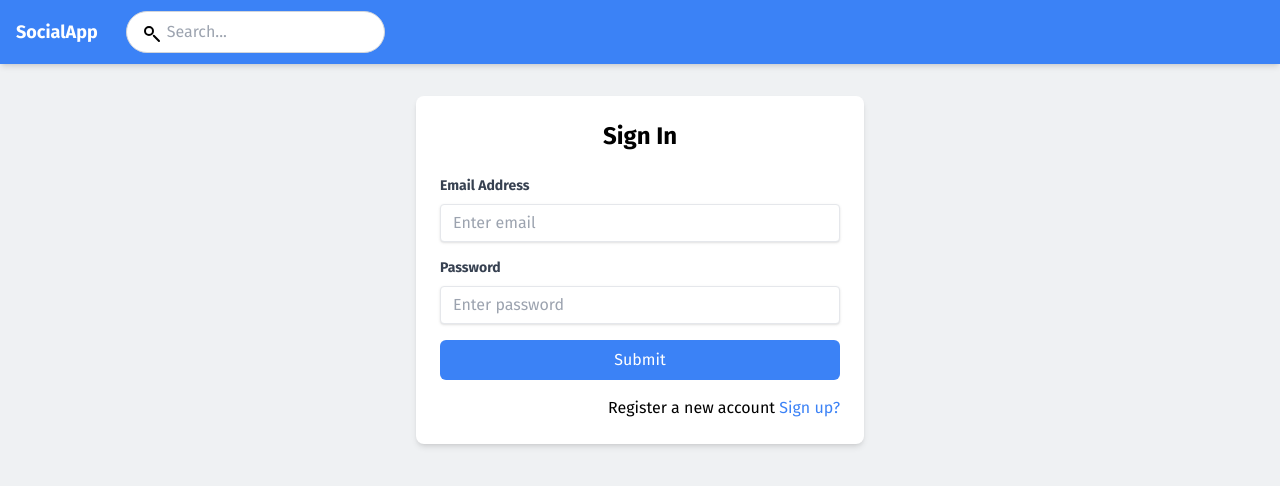
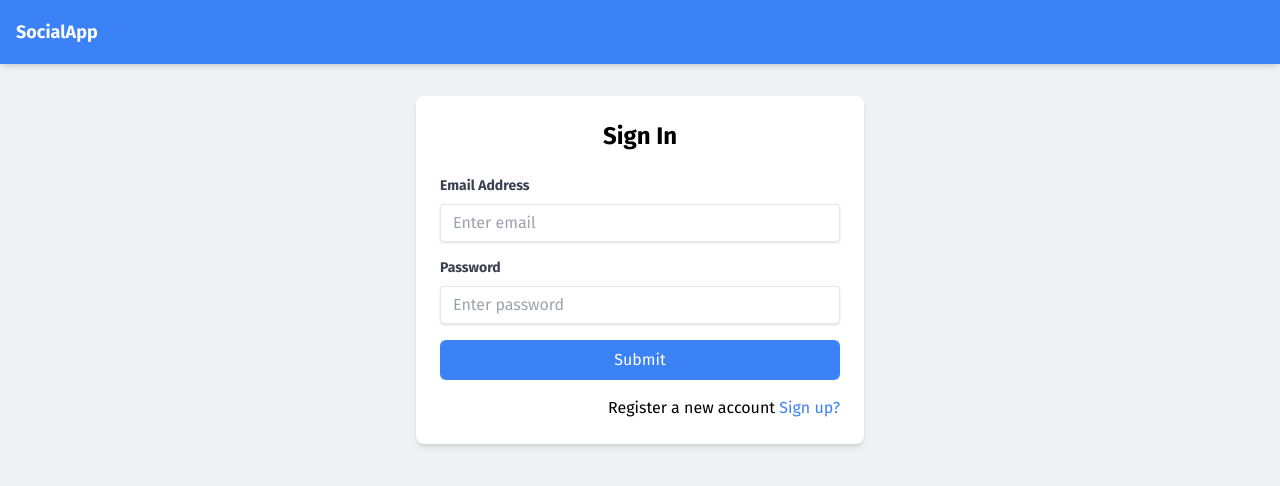
Before and after one commit to vutoan1245/social-media-app, a React (Create React App) app in the folder front-end/: page /sign-in in a window 1280 px wide. Shown: the top 486 px of the page. Built offline with nearby package versions, Linux system fonts and the light colour scheme; no server answers.

Commit message:
fix: remove search bar when user is not authenticated

```diff
--- a/front-end/src/components/NavBar.js
+++ b/front-end/src/components/NavBar.js
@@ -51,7 +51,7 @@ const NavBar = () => {
           >
             SocialApp
           </p>
-          <SearchForm />
+        {isAuth &&  <SearchForm />}
         </div>
         <div className="flex items-center space-x-4">
           {isAuth && (
```
